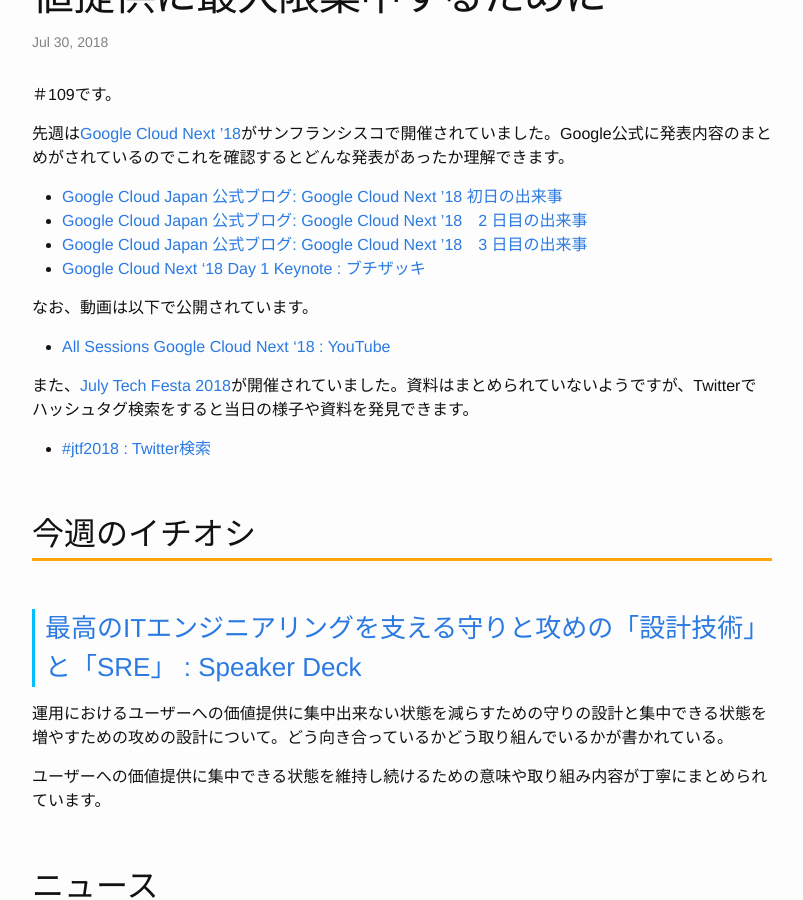
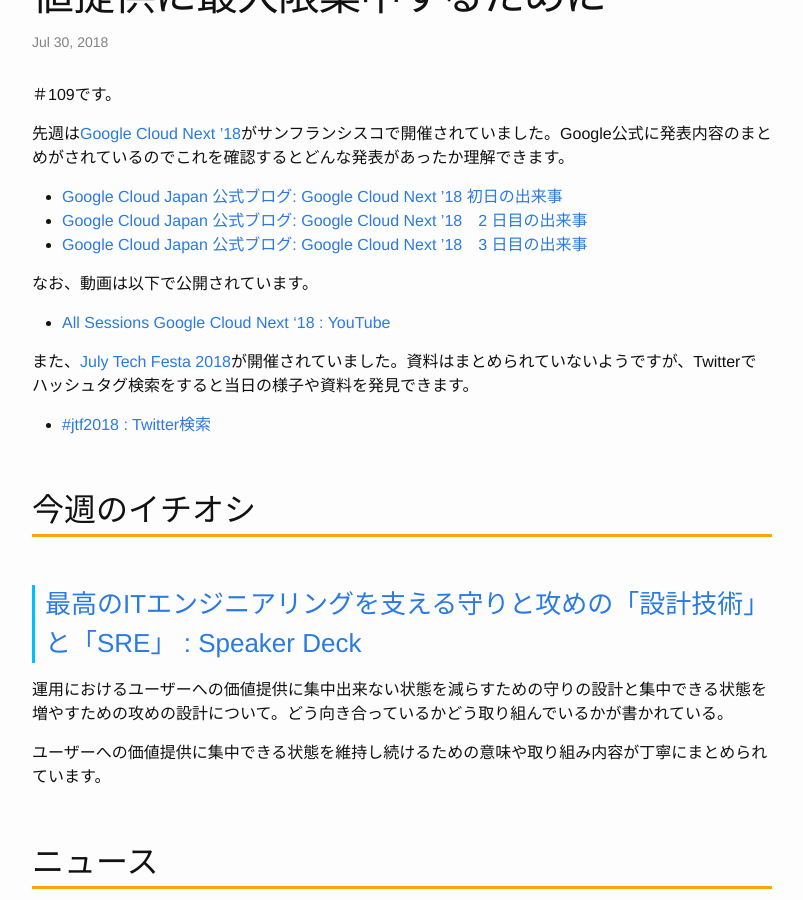
Before and after one commit to Gather-Tech/Gather-Tech.github.io, a Jekyll site: the page built from _posts/2018/2018-07-30-Gather109.md, in a window 1280 px wide and 900 px high, scrolled down 468 px. Shown: the whole window, without its empty margins (238-1041 px from the left). Built offline with Jekyll 4.4.1, drawn with Linux system fonts in a browser that asks for light colours.

Commit message:
Reduce an article

```diff
--- a/_posts/2018/2018-07-30-Gather109.md
+++ b/_posts/2018/2018-07-30-Gather109.md
@@ -13,7 +13,6 @@
 - [Google Cloud Japan 公式ブログ: Google Cloud Next ’18 初日の出来事](https://cloud-ja.googleblog.com/2018/07/next18-recap-day1.html)
 - [Google Cloud Japan 公式ブログ: Google Cloud Next ’18　2 日目の出来事](https://cloud-ja.googleblog.com/2018/07/next18-recap-day2.html)
 - [Google Cloud Japan 公式ブログ: Google Cloud Next ’18　3 日目の出来事](https://cloud-ja.googleblog.com/2018/07/next18-recap-day3.html)
-- [Google Cloud Next ‘18 Day 1 Keynote : ブチザッキ](https://buchizo.wordpress.com/2018/07/25/google-cloud-next-18-day-1-keynote/)
 
 なお、動画は以下で公開されています。
 
```
